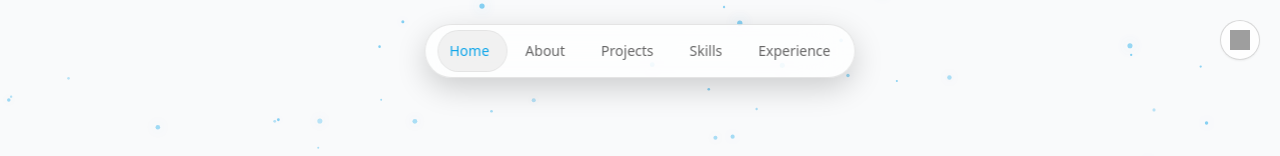
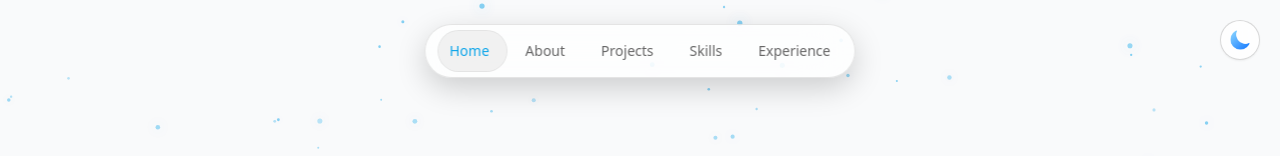
Before and after one commit to VVarsha6/portfolio, a React (Vite) app: page / in a window 1280 px wide. Shown: the top 156 px of the page. Built offline with nearby package versions, Linux system fonts and the light colour scheme; grey boxes are pictures that could not be loaded.

Commit message:
moved icons to public icons folder

```diff
--- a/src/components/ui/ThemeToggle.tsx
+++ b/src/components/ui/ThemeToggle.tsx
@@ -50,7 +50,7 @@ export default function ThemeToggle() {
       />
 
       <img
-        src={theme === "dark" ? "./icons/sun.png" : "./icons/moon.png"}
+        src={theme === "dark" ? "./public/icons/sun.png" : "./public/icons/moon.png"}
         alt=""
         className="h-5 w-5 select-none"
         draggable={false}
```
Also changed, not shown: public/icons/moon.png (renamed from public/projects/icons/moon.png), public/icons/sun.png (renamed from public/projects/icons/sun.png).
